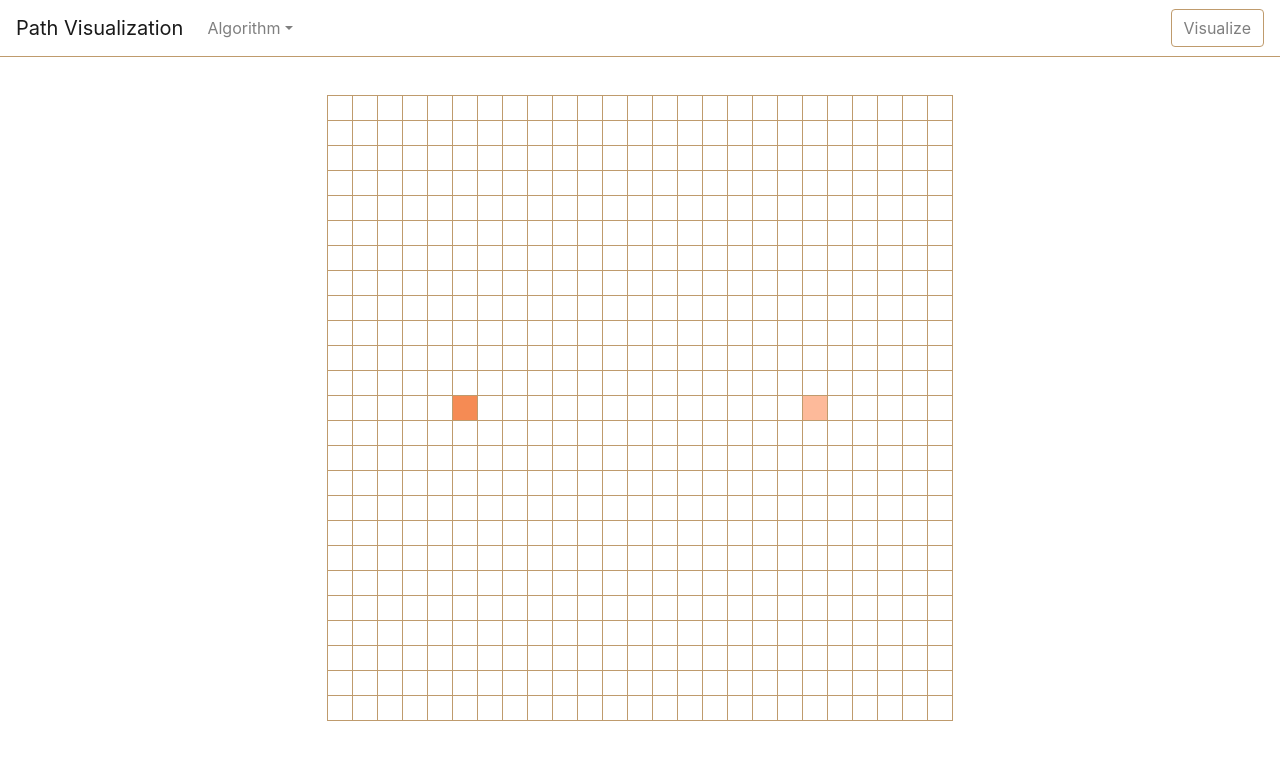
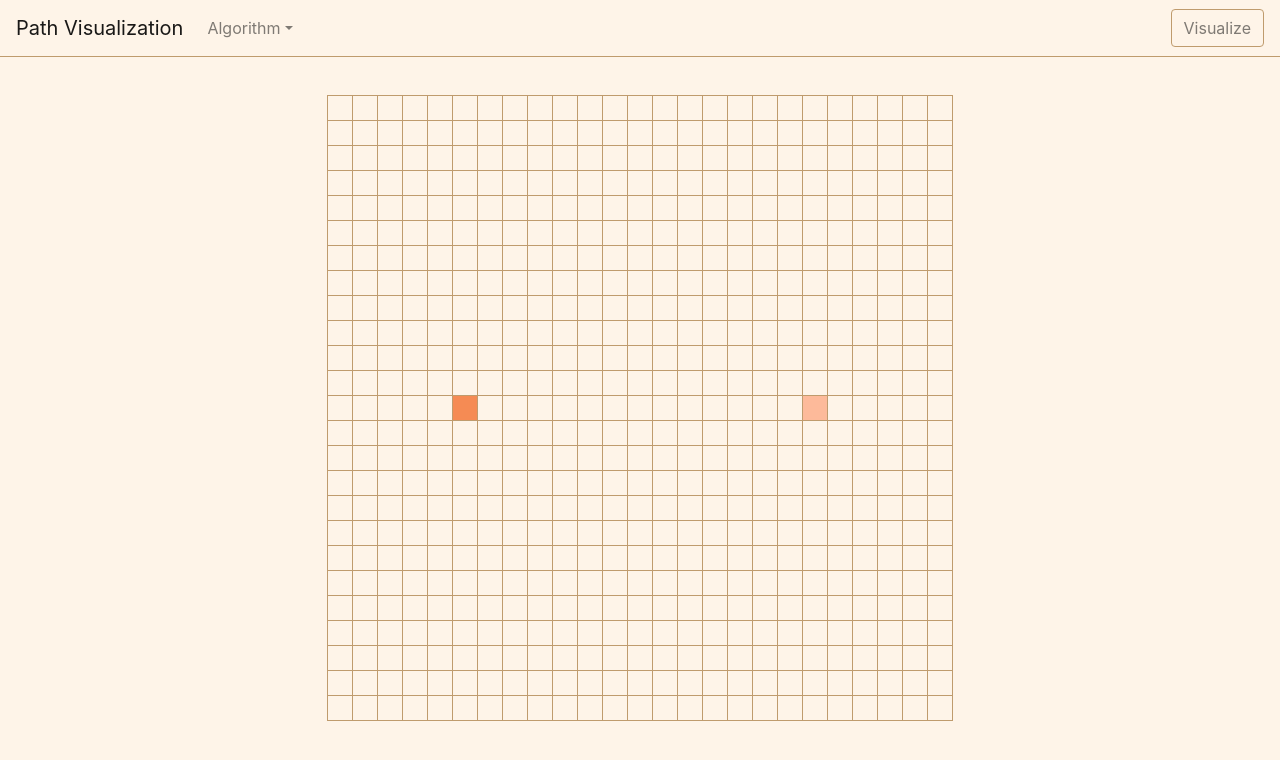
Before and after one commit to agnesnatasya/path-visualization, a React (Create React App) app: page / in a window 1280 px wide. Shown: the top 760 px of the page. Built offline with nearby package versions, Linux system fonts and the light colour scheme.

Commit message:
set background color and border of the whole page

```diff
--- a/src/index.css
+++ b/src/index.css
@@ -5,6 +5,9 @@ body {
     sans-serif;
   -webkit-font-smoothing: antialiased;
   -moz-osx-font-smoothing: grayscale;
+  font-family: 'Lato';
+  background-color: #fef4e8 !important;
+
 }
 
 code {
```
